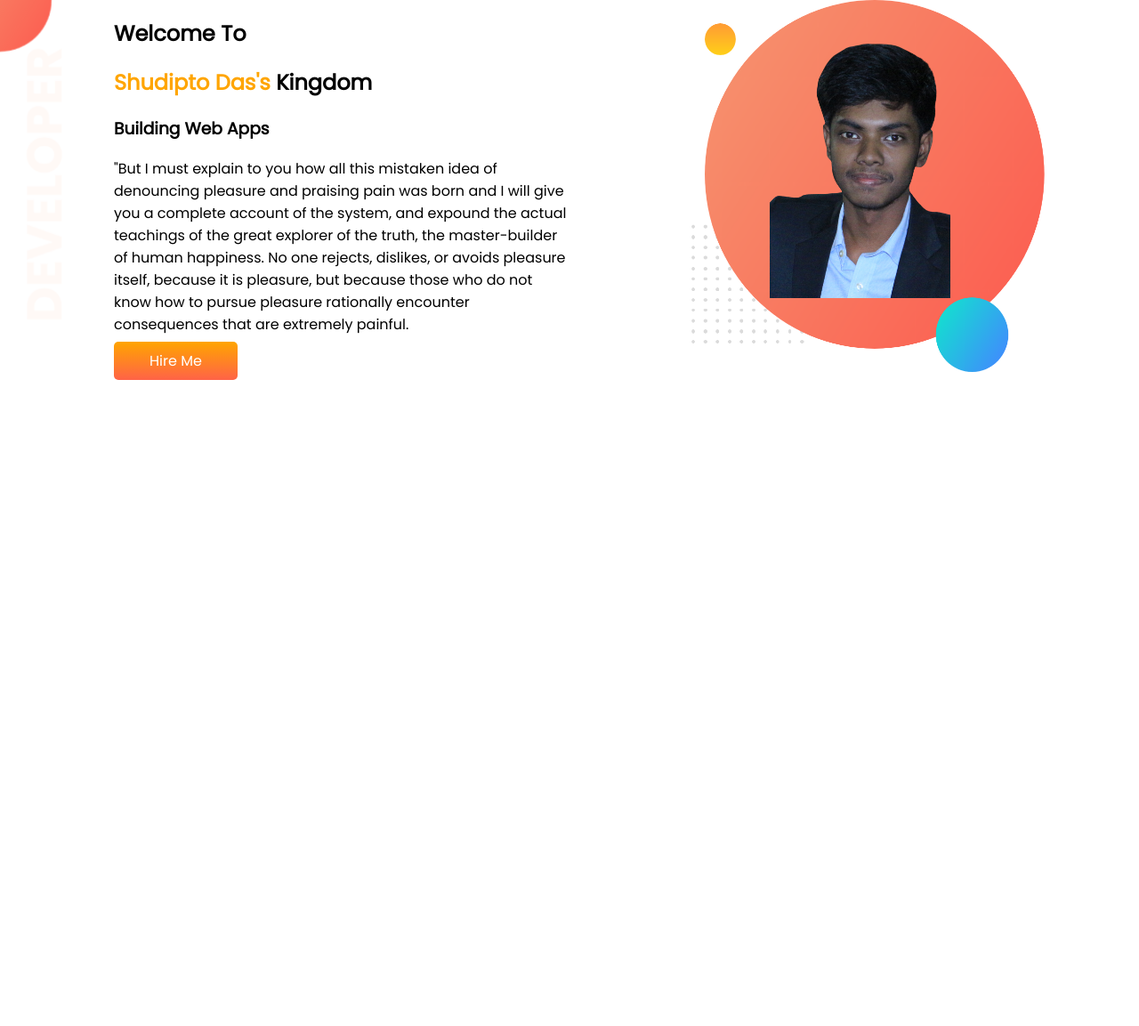
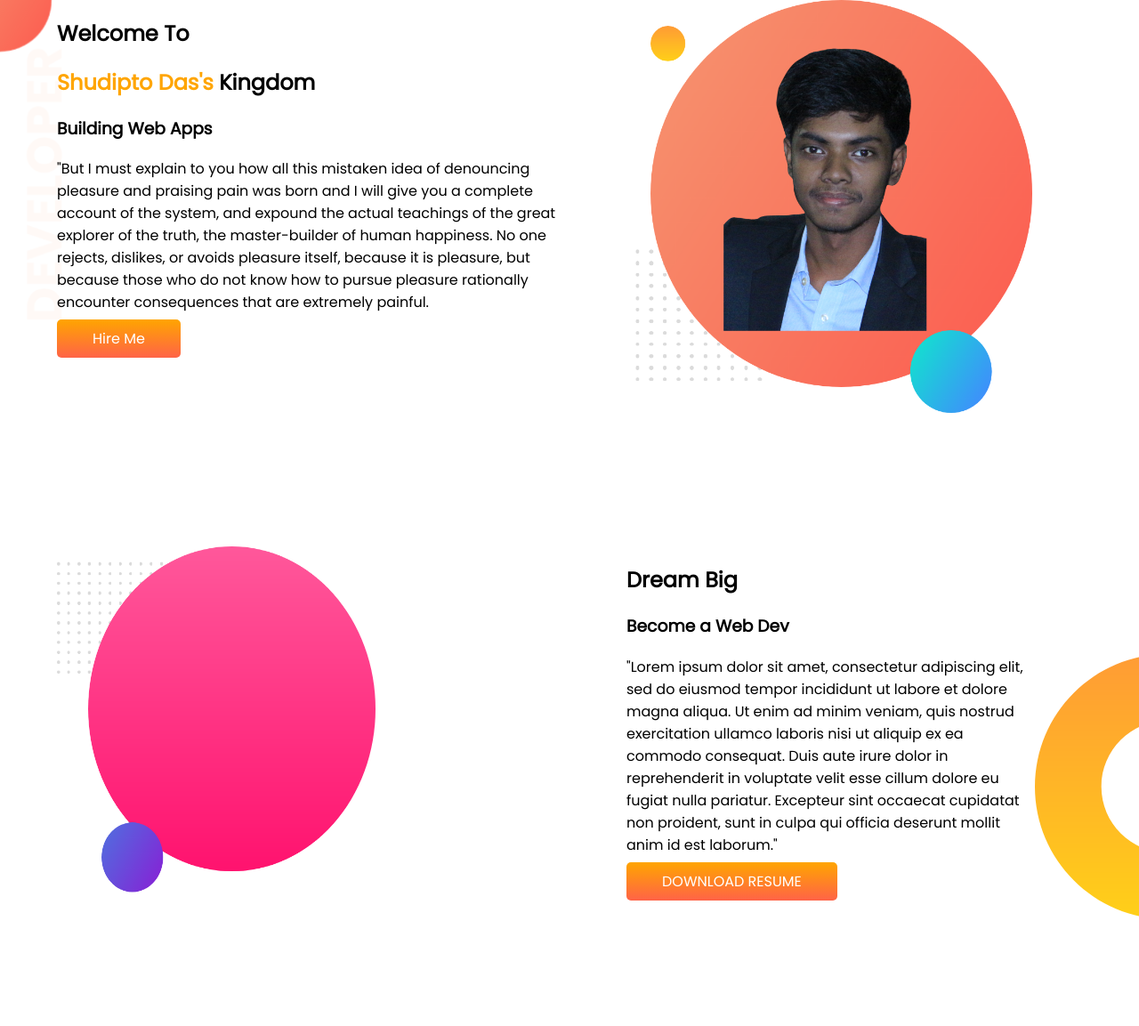
Before and after one commit to shudiptod/developer-portfolio, a plain HTML site: page index.html in a window 1280 px wide. Shown: the whole page at 89% size. Before the commit the page ends 800 px from the top, so only its background shows below. Drawn offline with Linux system fonts and the light colour scheme.

Commit message:
two sections done

```diff
--- a/index.html
+++ b/index.html
@@ -37,6 +37,22 @@
             <img src="image/shudipto.png" alt="mybg">
         </div>
     </section>
+    <section class="dream-big">
+        <div class="half-width">
+            <img src="image/my-bg2.png" alt="">
+        </div>
+        <div class="half-width">
+            <h1>Dream Big</h1>
+            <h3>Become a Web Dev</h3>
+            <p>"Lorem ipsum dolor sit amet, consectetur adipiscing elit, sed do eiusmod tempor incididunt ut labore et
+                dolore magna aliqua. Ut enim ad minim veniam, quis nostrud exercitation ullamco laboris nisi ut aliquip
+                ex ea commodo consequat. Duis aute irure dolor in reprehenderit in voluptate velit esse cillum dolore eu
+                fugiat nulla pariatur. Excepteur sint occaecat cupidatat non proident, sunt in culpa qui officia
+                deserunt mollit anim id est laborum."</p>
+            <a class="link-button" href="https://www.linkedin.com/in/shudipta-das-8645241a9/" target="_blank">DOWNLOAD
+                RESUME</a>
+        </div>
+    </section>
 </body>
 
 </html>
--- a/style.css
+++ b/style.css
@@ -8,10 +8,11 @@ body{
 }
 section{
     display: flex;
+    padding-bottom: 150px;
 }
 .half-width{
     width: 50%;
-    padding-left: 10%;
+    padding-left: 5%;
 }
 .half-width img{
     width: 80%;
@@ -30,3 +31,11 @@ section{
     background-image: url(image/top-banner.png);
     background-repeat: no-repeat;
 }
+.dream-big{
+    background-image: url(image/dream-bg.png);
+    background-repeat: no-repeat;
+    background-position: right;
+}
+.dream-big .half-width{
+    padding-right: 10%;
+}
```
